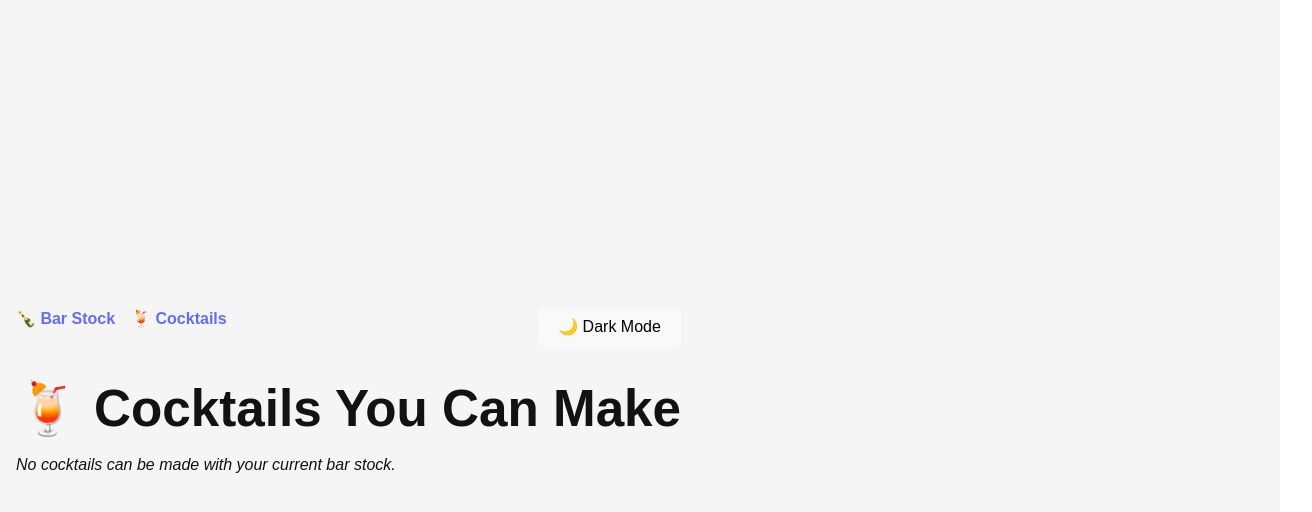
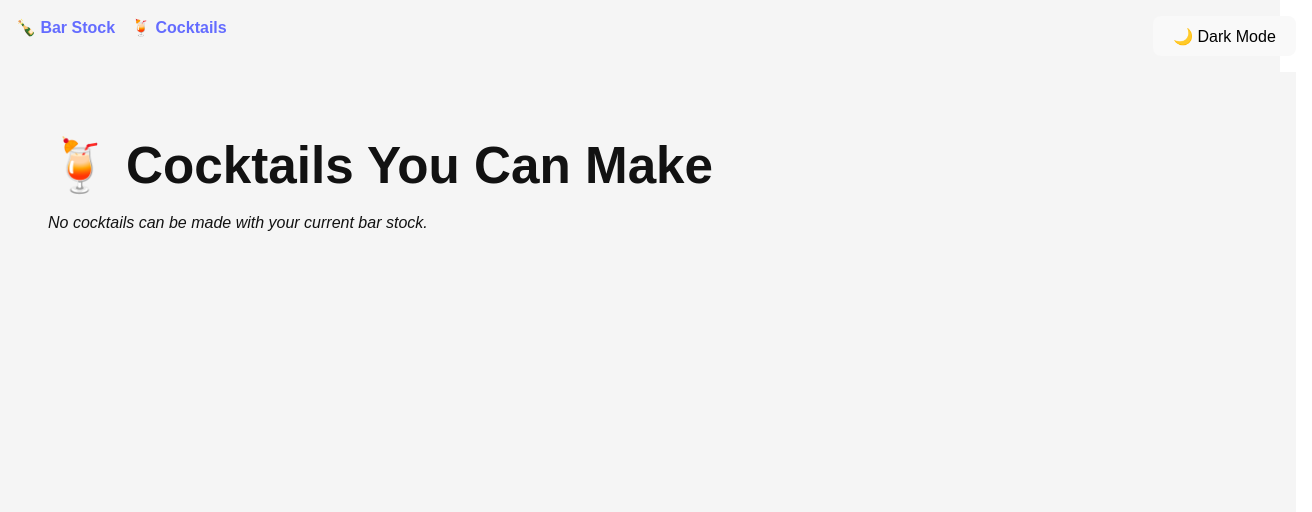
Before and after one commit to masterpoag/Bar-Mate, a React (Vite) app: page /cocktails in a window 1280 px wide. Shown: the top 512 px of the page, 1312 px wide, since content can reach past the window. Built offline with nearby package versions, Linux system fonts and the light colour scheme.

Commit message:
make it use the full page

```diff
--- a/src/pages/CocktailsPage.jsx
+++ b/src/pages/CocktailsPage.jsx
@@ -4,30 +4,40 @@ import CocktailCard from "../components/CocktailCard";
 export default function CocktailsPage({ barStock, cocktailsData, darkMode }) {
   if (!cocktailsData) return <p>Loading cocktails...</p>;
 
-  // 1️⃣ Compute which cocktails are possible or almost possible
+  // Determine cocktails you can make or almost make
   const possibleCocktails = cocktailsData
     .map(cocktail => {
       const missingIngredients = cocktail.ingredients.filter(i => !barStock.includes(i));
       return { ...cocktail, missingIngredients };
     })
-    // Show cocktails that are fully possible or missing only 1 ingredient
     .filter(c => c.missingIngredients.length <= 1);
 
+  // Full-screen container styles
+  const containerStyle = {
+    minHeight: "100vh", // take full viewport height
+    width: "100vw",     // full width
+    padding: "2rem",    // inner spacing
+    boxSizing: "border-box",
+    background: darkMode ? "#121212" : "#f5f5f5",
+    color: darkMode ? "#f5f5f5" : "#121212",
+    transition: "all 0.3s",
+  };
+
+  const gridStyle = {
+    display: "grid",
+    gridTemplateColumns: "repeat(auto-fit, minmax(250px, 1fr))",
+    gap: "1rem",
+  };
+
   return (
-    <div>
+    <div style={containerStyle}>
       <h1 style={{ marginBottom: "1rem" }}>🍹 Cocktails You Can Make</h1>
 
       {possibleCocktails.length === 0 && (
         <p style={{ fontStyle: "italic" }}>No cocktails can be made with your current bar stock.</p>
       )}
 
-      <div
-        style={{
-          display: "grid",
-          gridTemplateColumns: "repeat(auto-fit, minmax(250px, 1fr))",
-          gap: "1rem",
-        }}
-      >
+      <div style={gridStyle}>
         {possibleCocktails.map(c => (
           <CocktailCard key={c.name} cocktail={c} darkMode={darkMode} />
         ))}
```
